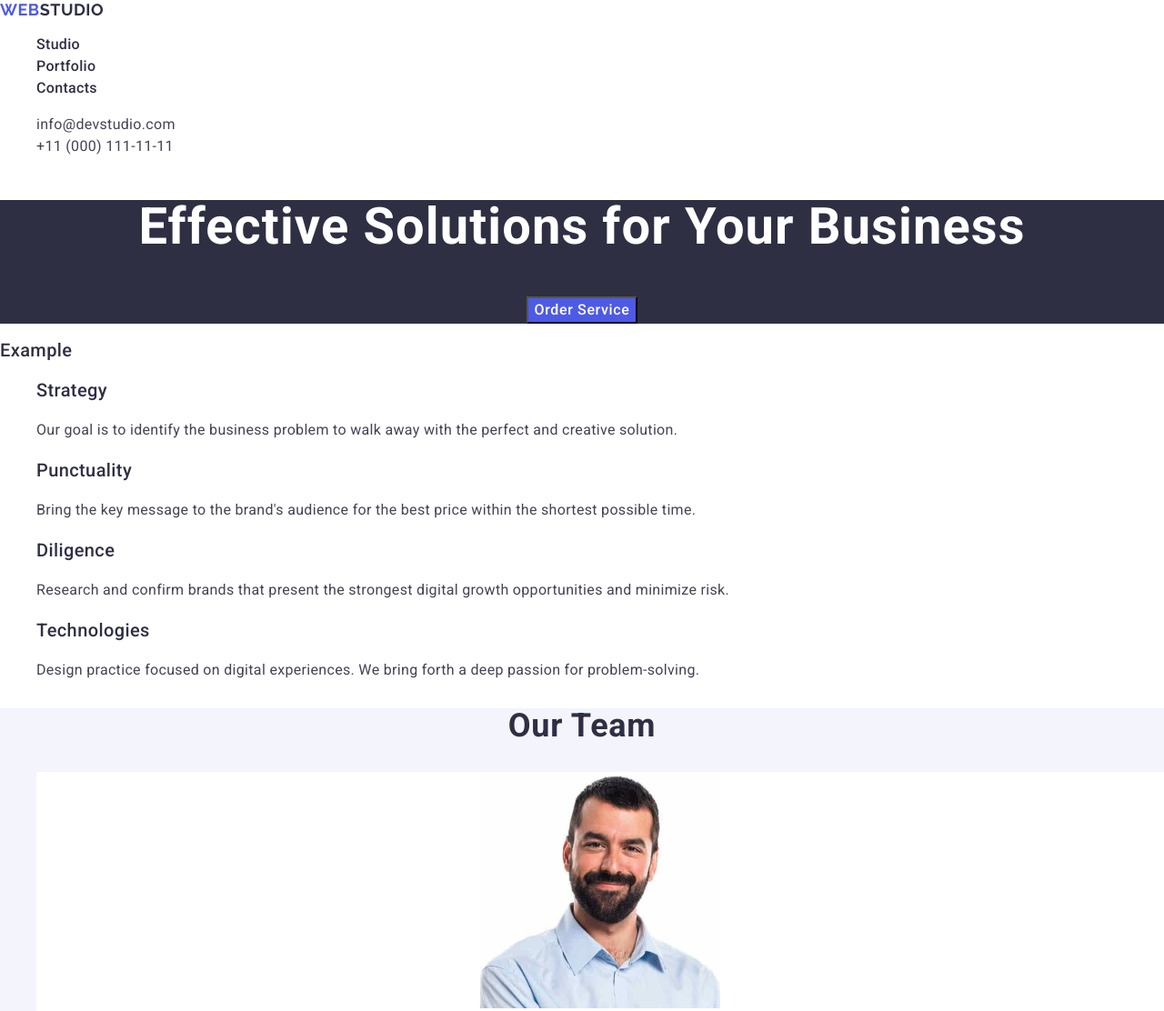
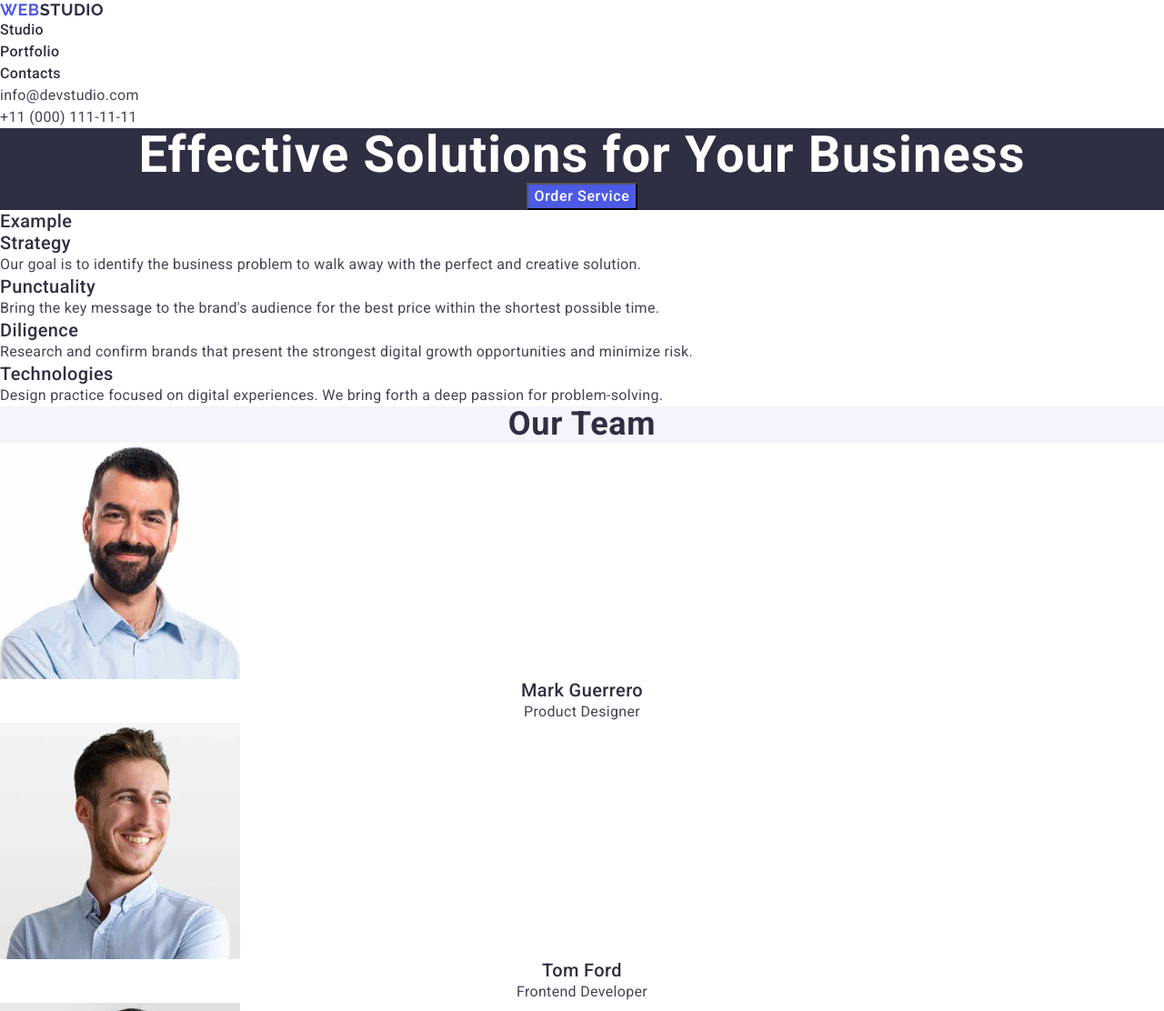
Before and after one commit to Sotasill/goit-markup-hw-03, a plain HTML site: page index.html in a window 1280 px wide. Shown: the top 1112 px of the page at 91% size. Drawn offline with nearby package versions, Linux system fonts and the light colour scheme.

Commit message:
add containers

```diff
--- a/css/style.css
+++ b/css/style.css
@@ -1,3 +1,18 @@
+*::before,
+*::after {
+  box-sizing: border-box;
+}
+
+h1, h2, h3, p {
+    margin: 0;
+    padding: 0;
+   }
+
+   ul, li {
+    margin: 0;
+    padding-left: 0;
+   }
+
 body {
     font-family: "Roboto", sans-serif;
     color: #434455;
@@ -122,10 +137,9 @@ li {
 }
 
 
-
-
-
-
+img {
+    display: block;
+}
 
 
 .pref-head {
@@ -229,3 +243,32 @@ letter-spacing: 0.02em;
     letter-spacing: 0.02em
 
 }
+
+.container-nav {
+
+}
+
+.container-adress-bar {
+
+}
+
+
+.frontpage-container {
+
+}
+
+.container-pref {
+
+}
+
+.container-team {
+
+}
+
+.container-portfolio {
+
+}
+
+.container-footer {
+
+}
--- a/index.html
+++ b/index.html
@@ -18,6 +18,8 @@
     <!-- Link bar -->
 
     <header>
+
+        <div class="container-nav">
         <nav>
             <a class="logo" href="./index.html">WEB<span class="studio-logo">Studio</span></a>
 
@@ -28,10 +30,12 @@
                 <li><a class="studio-link" href="">Contacts</a></li>
              </ul>
         </nav>
+    </div>
 
 
 
         <!-- Adress bar  -->
+        <div class="container-adress-bar">
             <address class="adress-bar">
                 <ul>
                     <li><a class="contact" href="mailto:info@devstudio.com">info@devstudio.com</a></li>
@@ -39,14 +43,15 @@
 
                 </ul>
             </address>
+        </div>
+
 
     </header>
 
     <main>
 
 <!-- Frontpage main image -->
-<div class="frontpage-container"></div>
-
+<div class="frontpage-container">
     <section class="frontpage">
 
 
@@ -57,9 +62,13 @@
         <button class="button" type="button">Order Service</button>
 
     </section>
+</div>
+
+
 
     <!-- Preferention section -->
 
+      <div class="container-pref">
         <section>
             <h2 class="pref-head">Example</h2>
 
@@ -87,12 +96,14 @@
 
                 </li>
             </ul>
+        </section>
+      </div>
 
-
-        </section>
 
         <!-- Team section -->
 
+
+      <div class="container-team">
         <section class="team">
 
             <h2 class="team-head">Our Team</h2>
@@ -100,28 +111,28 @@
 
             <ul>
                 <li class="list-item">
-                    <img src="./images/mark1.jpg" alt="Mark Guerrero" width="264" height="260">
+                    <img class="img-team" src="./images/mark1.jpg" alt="Mark Guerrero" width="264" height="260">
 
                     <h3 class="name">Mark Guerrero</h3>
                     <p class="profession">Product Designer</p>
                 </li>
 
             <li class="list-item">
-                <img src="./images/tom1.jpg" alt="Tom Ford" width="264" height="260">
+                <img  class="img-team" src="./images/tom1.jpg" alt="Tom Ford" width="264" height="260">
 
                 <h3 class="name">Tom Ford</h3>
                 <p class="profession">Frontend Developer</p>
             </li>
 
             <li class="list-item">
-                <img src="./images/camila1.jpg" alt="Camila Garcia" width="264" height="260">
+                <img class="img-team" src="./images/camila1.jpg" alt="Camila Garcia" width="264" height="260">
 
                 <h3 class="name">Camila Garcia</h3>
                 <p class="profession">Marketing</p>
             </li>
 
             <li class="list-item">
-                <img src="./images/daniel1.jpg" alt="Daniel Wilson" width="264" height="260">
+                <img class="img-team" src="./images/daniel1.jpg" alt="Daniel Wilson" width="264" height="260">
 
                 <h3 class="name">Daniel Wilson</h3>
                 <p class="profession">UI Designer</p>
@@ -131,9 +142,13 @@
 
 
        </section>
+      </div>
+
+
 
 <!-- Portfolio section -->
 
+    <div class="container-portfolio">
         <section class="portfolio">
 
             <h2 class="team-head">Our Portfolio</h2>
@@ -182,10 +197,14 @@
                 </li>
             </ul>
         </section>
+    </div>
+
+
 </main>
 
 <!-- Footer section -->
 
+<div class="container-footer">
     <footer class="footer">
 
         <a class="logo" href="./index.html">WEB<span class="studio-logo-bottom">Studio</span></a>
@@ -195,8 +214,9 @@
         </p>
 
 
+    </footer>
+</div>
 
-</footer>
 
 </body>
 
```
Lines whose indentation alone changed are shown as unchanged.
